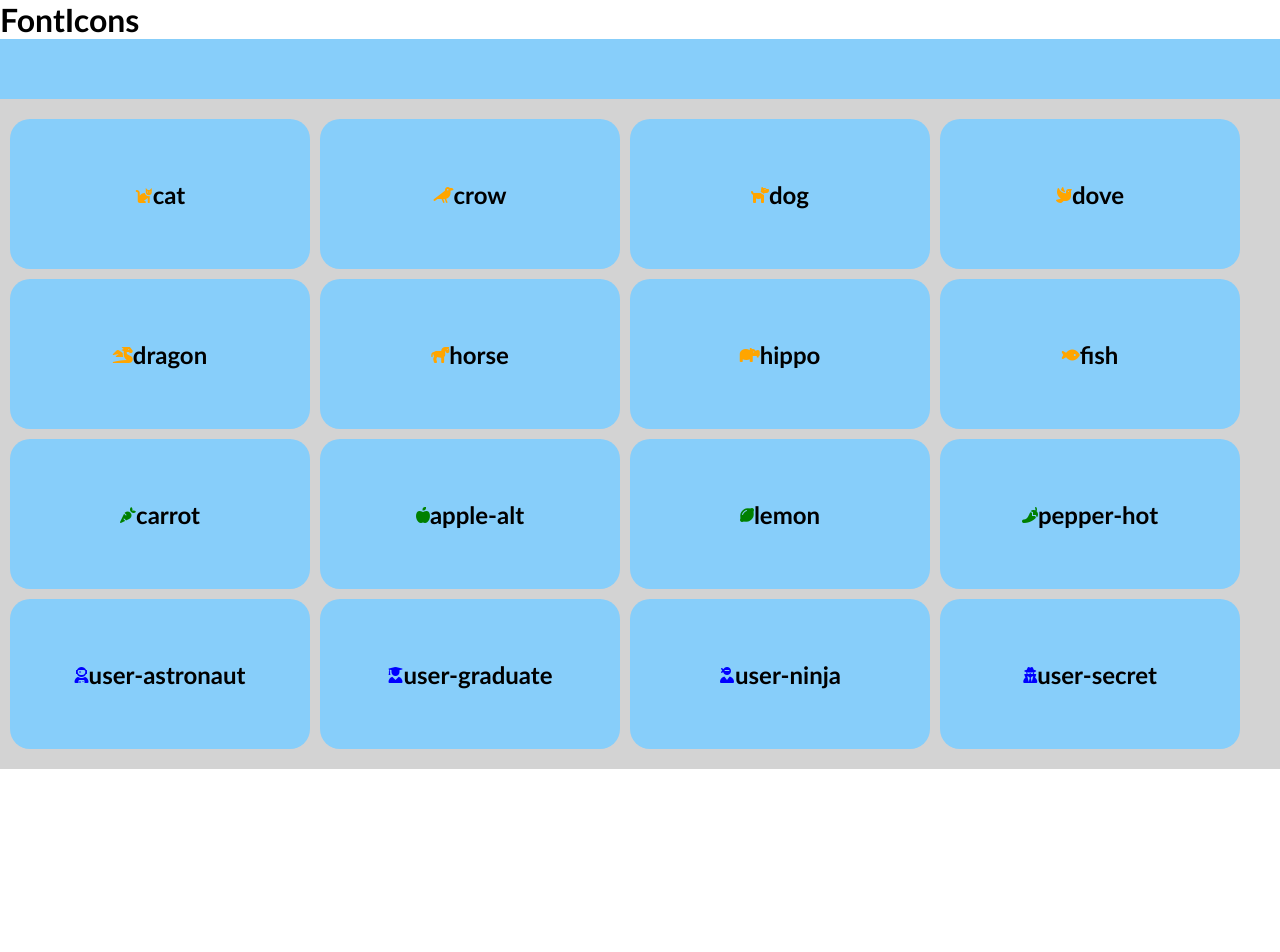
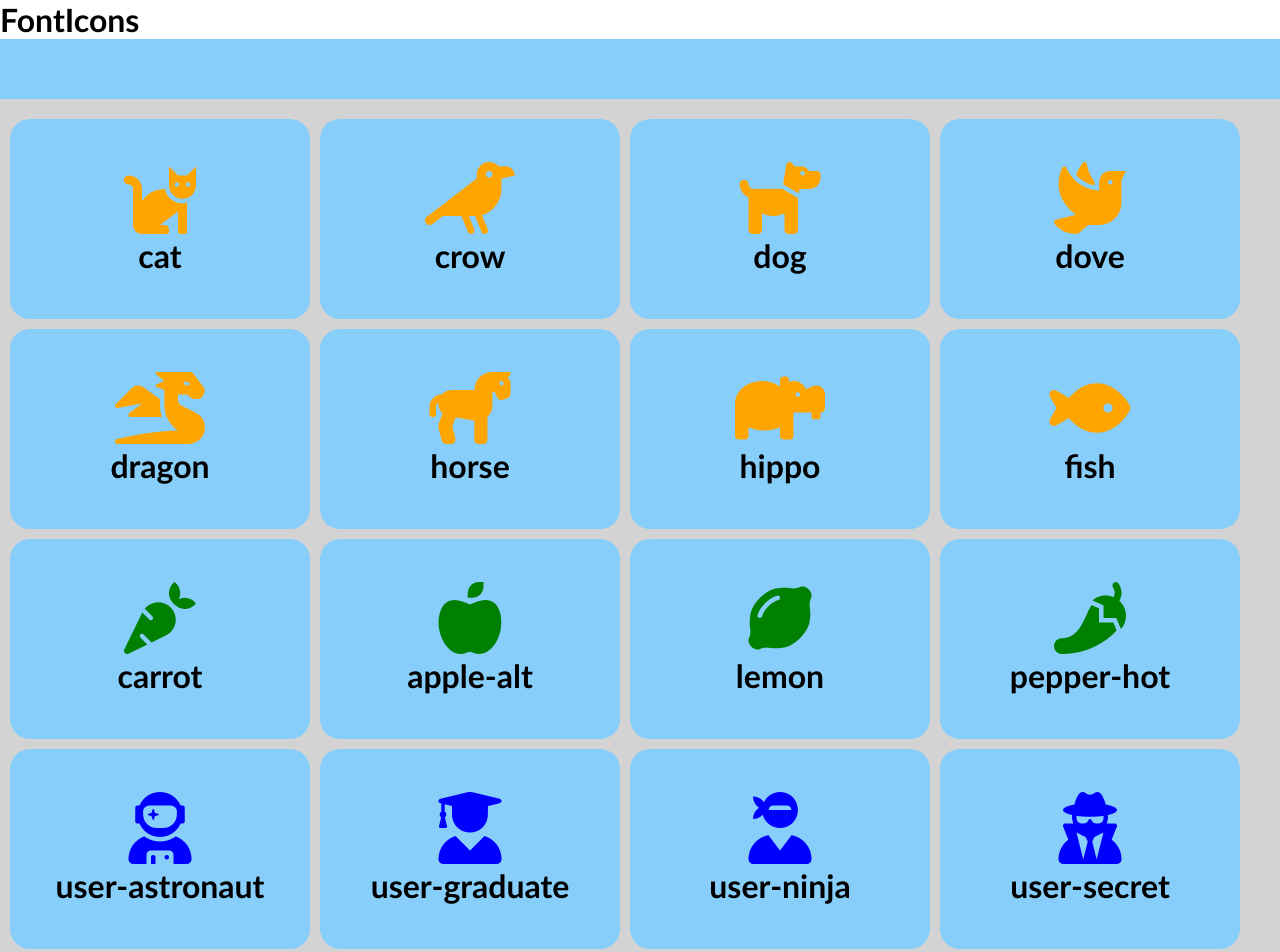
Before and after one commit to ElperdonXV/js-es6-icons, a plain HTML site: page index.html in a window 1280 px wide. Before the commit the page ends 800 px from the top, so only its background shows below. Drawn offline with Linux system fonts and the light colour scheme.

Commit message:
milestone 2 done

```diff
--- a/css/style.css
+++ b/css/style.css
@@ -26,10 +26,21 @@ html{
 
 .box {
     width: 300px;
-    height: 150px;
+    height: 200px;
     border-radius: 20px;
     background-color: lightskyblue;
     display: flex;
     justify-content: center;
     align-items: center;
 }
+.icons{
+    text-align: center;
+}
+.icons i{
+    font-size: 4.5em;
+}
+
+.icons h2{
+    font-size: 2em;
+    margin: 2px 0;
+}
--- a/js/data.js
+++ b/js/data.js
@@ -124,8 +124,10 @@ const container = document.querySelector(".content");
 all.forEach((element) => {
 	container.innerHTML += `
         <div class="box">
-			<div><i class="${element.family} ${element.prefix}${element.name}" style="color:${element.color}"></i></div>
-            <h2>${element.name}</h2>
+			<div class="icons">
+				<i class="${element.family} ${element.prefix}${element.name}" style="color:${element.color}"></i>
+				<h2>${element.name}</h2>
+			</div>
         </div>
     `;
 });
```
